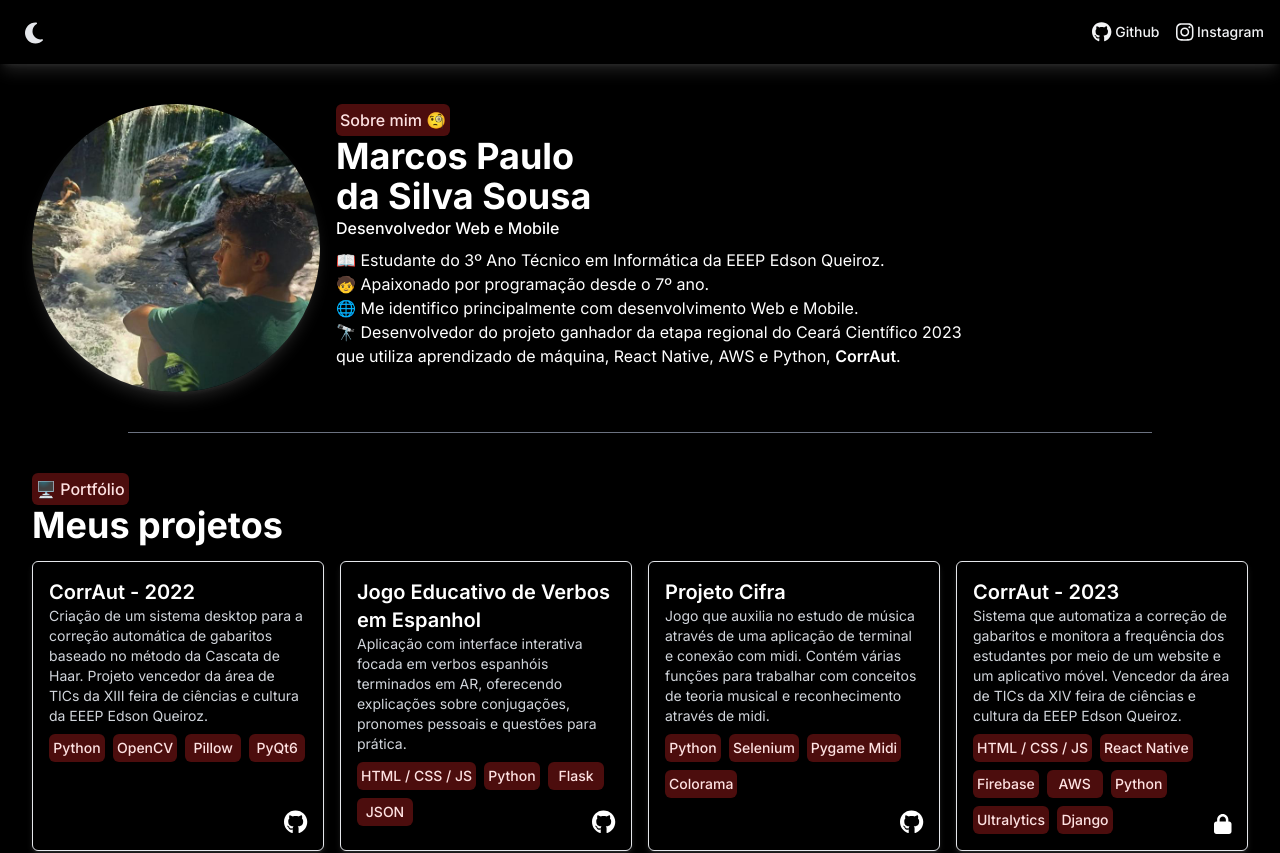
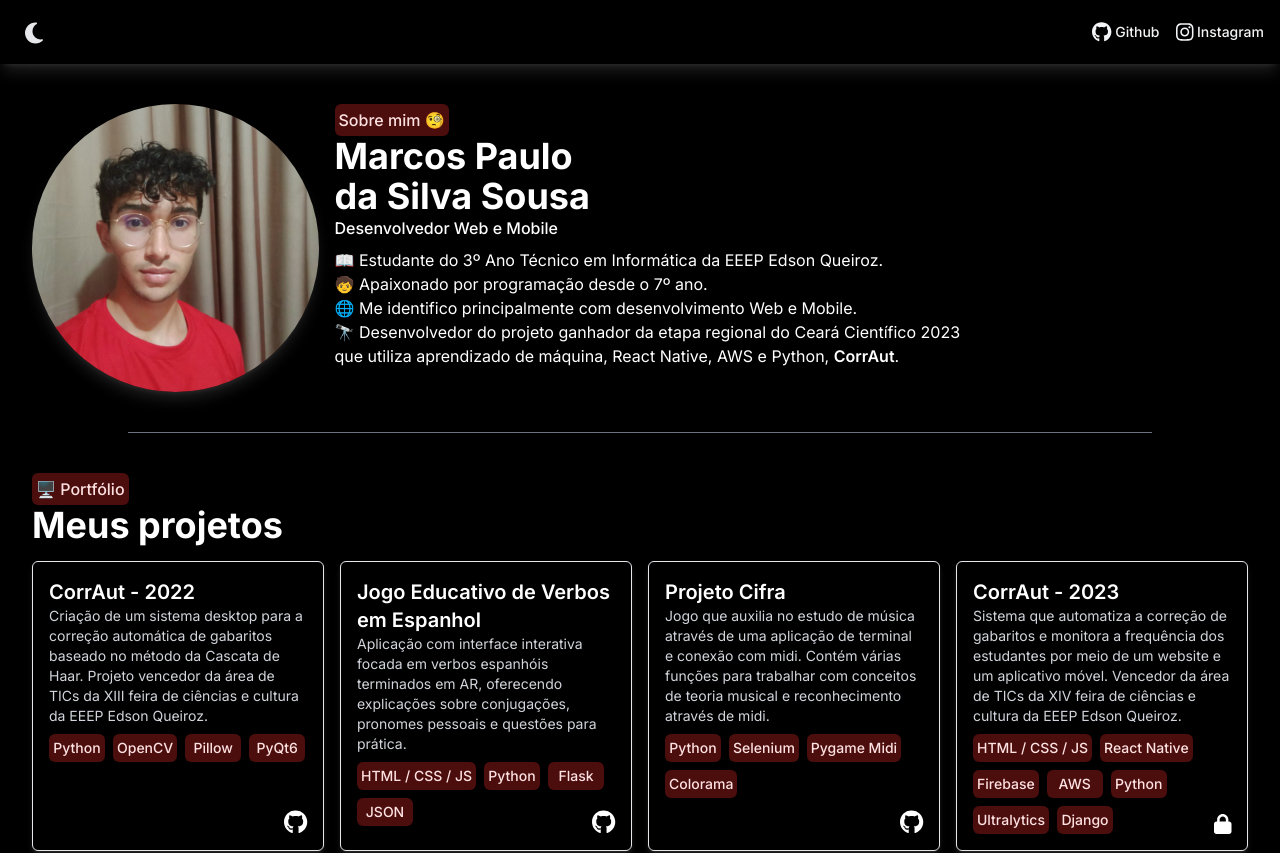
Before and after one commit to marcos-sousa-404/portfolio, a Next.js app: page / in a window 1280 px wide. Shown: the top 853 px of the page. Built offline with nearby package versions, Linux system fonts and the light colour scheme.

Commit message:
Mudança de foto

```diff
--- a/src/app/page.tsx
+++ b/src/app/page.tsx
@@ -65,7 +65,7 @@ export default function Home() {
         <section className="flex sm:flex-row flex-col w-full my-10">
           <img
             className="rounded-full mx-auto sm:ml-8 mb-4 sm:my-auto h-56 sm:h-72 shadow-lg shadow-[#9993]"
-            src="foto.png"
+            src="foto 2.png"
           />
           <div className="mx-auto sm:ml-4">
             <div className="w-10/12 sm:w-full mx-8 sm:ml-0">
```
